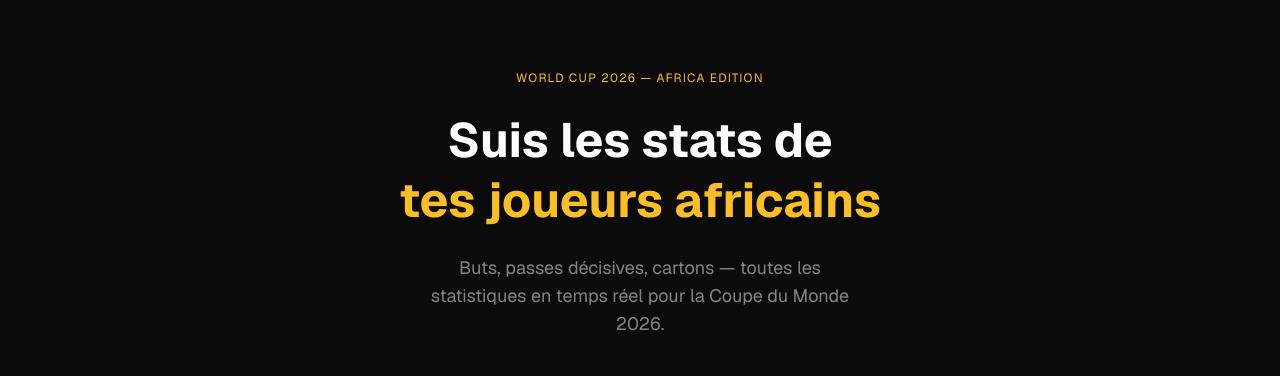
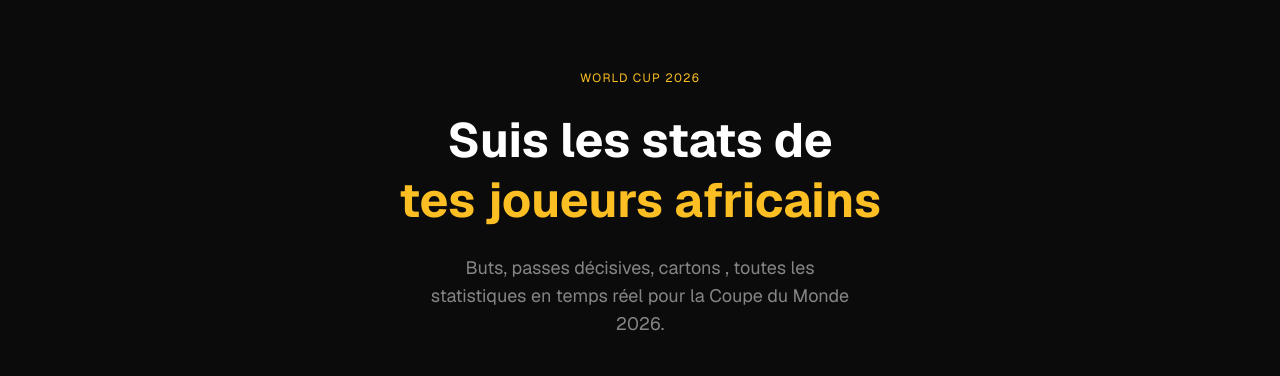
Before and after one commit to mundialteam2026/mundial2026-site, a Next.js app in the folder web/: page / in a window 1280 px wide. Shown: the part 191-567 px from the top of the page. Built offline with nearby package versions, Linux system fonts and the light colour scheme.

Commit message:
Update page.tsx

```diff
--- a/web/app/page.tsx
+++ b/web/app/page.tsx
@@ -17,14 +17,14 @@ export default function Home() {
       {/* Hero */}
       <main className="flex flex-col items-center justify-center flex-1 text-center px-8 py-24 gap-6">
         <div className="text-xs tracking-widest text-[#FBBF24] uppercase">
-          World Cup 2026 — Africa Edition
+          World Cup 2026
         </div>
         <h2 className="text-5xl font-bold text-white leading-tight">
           Suis les stats de <br />
           <span className="text-[#FBBF24]">tes joueurs africains</span>
         </h2>
         <p className="text-white/50 max-w-md text-lg">
-          Buts, passes décisives, cartons — toutes les statistiques en temps réel pour la Coupe du Monde 2026.
+          Buts, passes décisives, cartons , toutes les statistiques en temps réel pour la Coupe du Monde 2026.
         </p>
         <button className="mt-4 bg-[#FBBF24] text-black font-semibold px-8 py-3 rounded-full hover:bg-yellow-400 transition">
           Découvrir les joueurs
```
